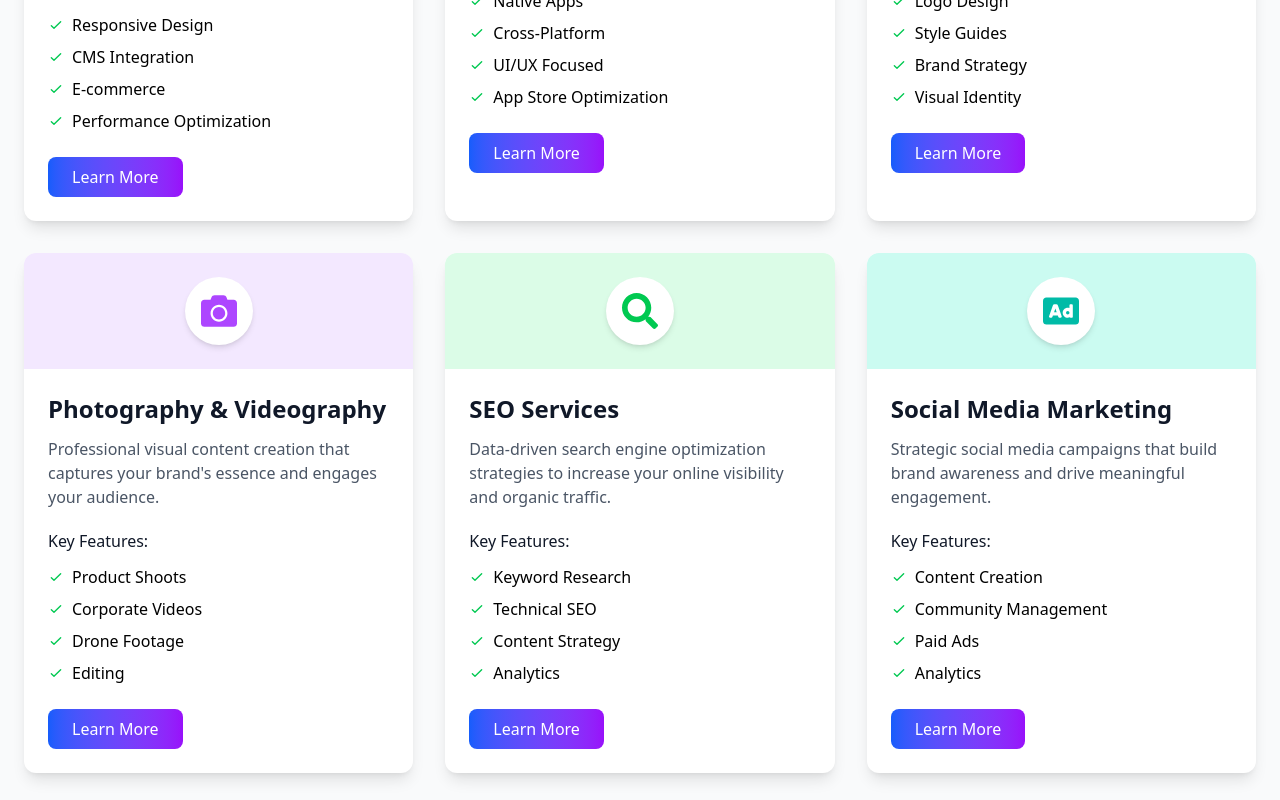
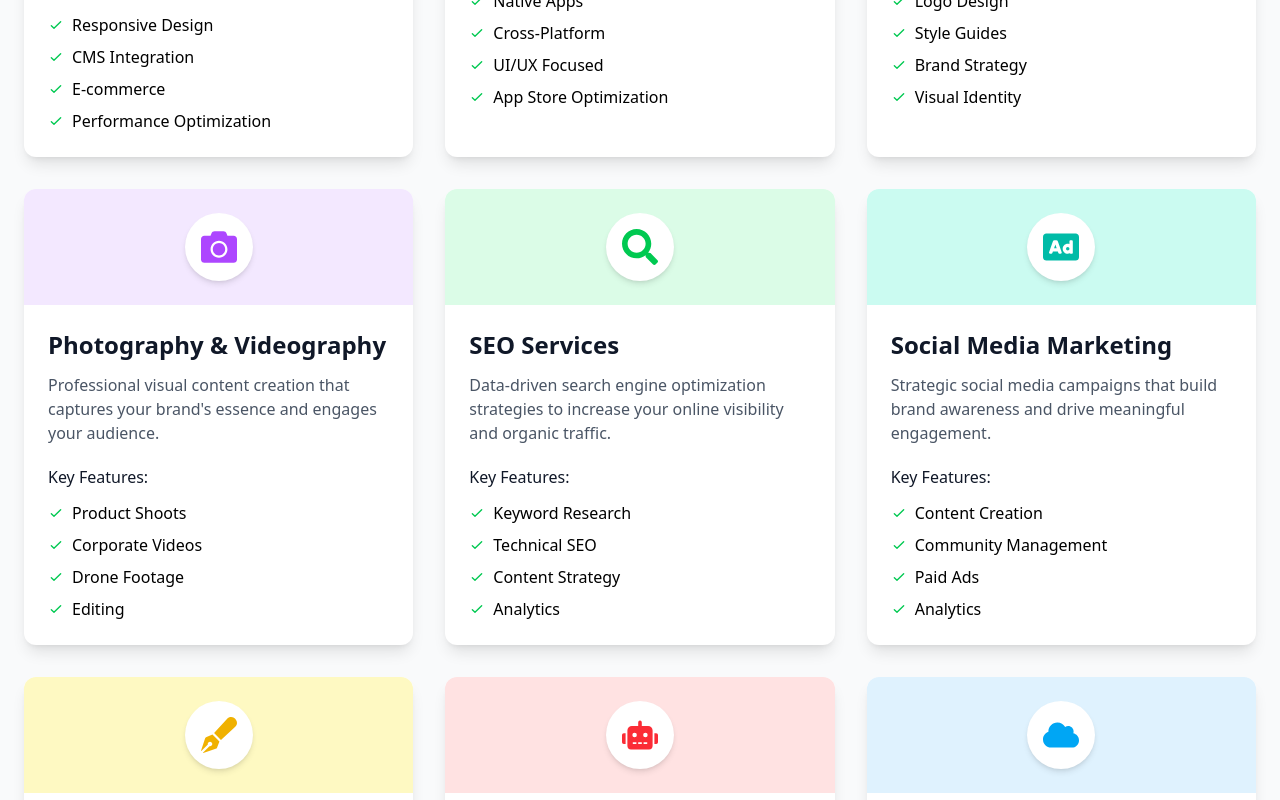
Before and after one commit to Zeden12/SKAFF-INVEST-R-GROUP, a React (Vite) app: page /services in a window 1280 px wide. Shown: the part 1060-1860 px from the top of the page. Built offline with nearby package versions, Linux system fonts and the light colour scheme.

Commit message:
removing feature

```diff
--- a/src/pages/ServicesPage.jsx
+++ b/src/pages/ServicesPage.jsx
@@ -179,12 +179,6 @@ const ServicesPage = () => {
                     ))}
                   </ul>
                 </div>
-                <a
-                  href={`/services/${service.id}`}
-                  className="mt-6 inline-block px-6 py-2 bg-gradient-to-r from-blue-600 to-purple-600 text-white rounded-lg hover:from-blue-700 hover:to-purple-700 transition-colors"
-                >
-                  Learn More
-                </a>
               </div>
             </motion.div>
           ))}
```
